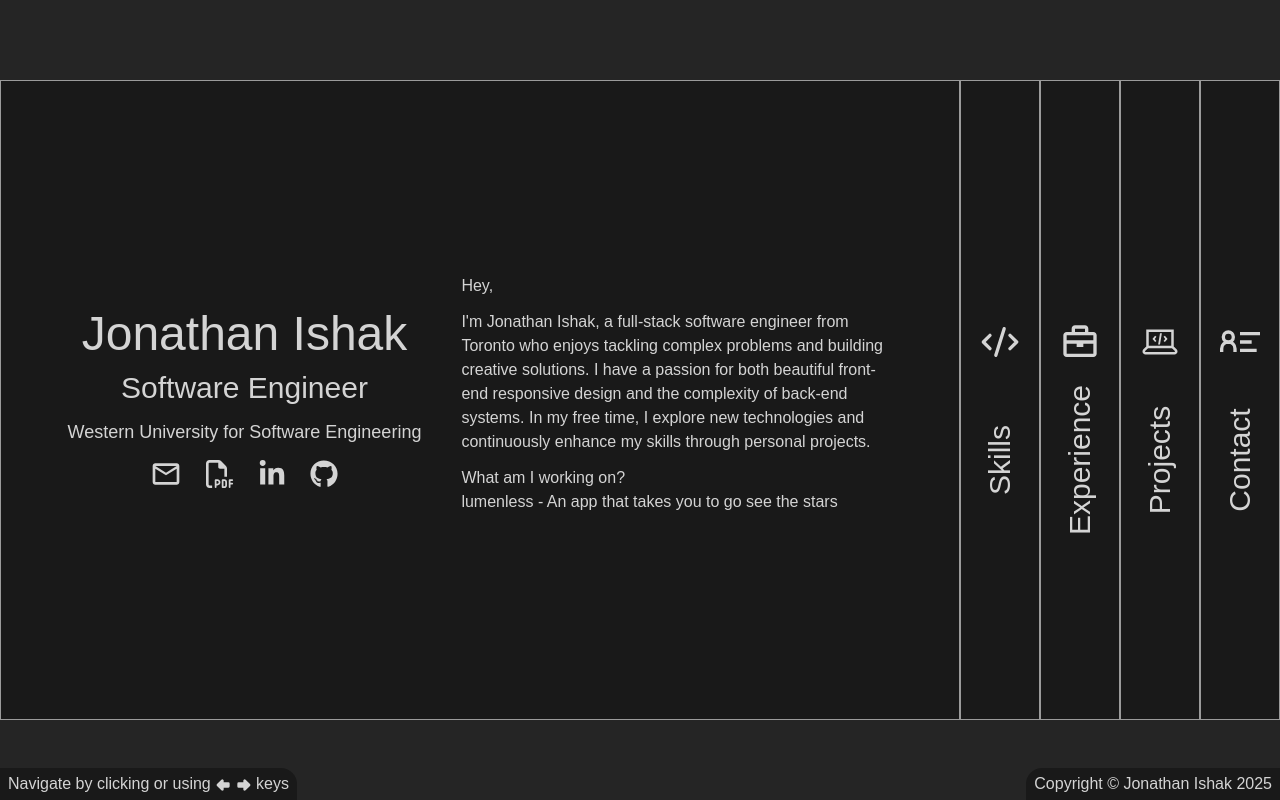
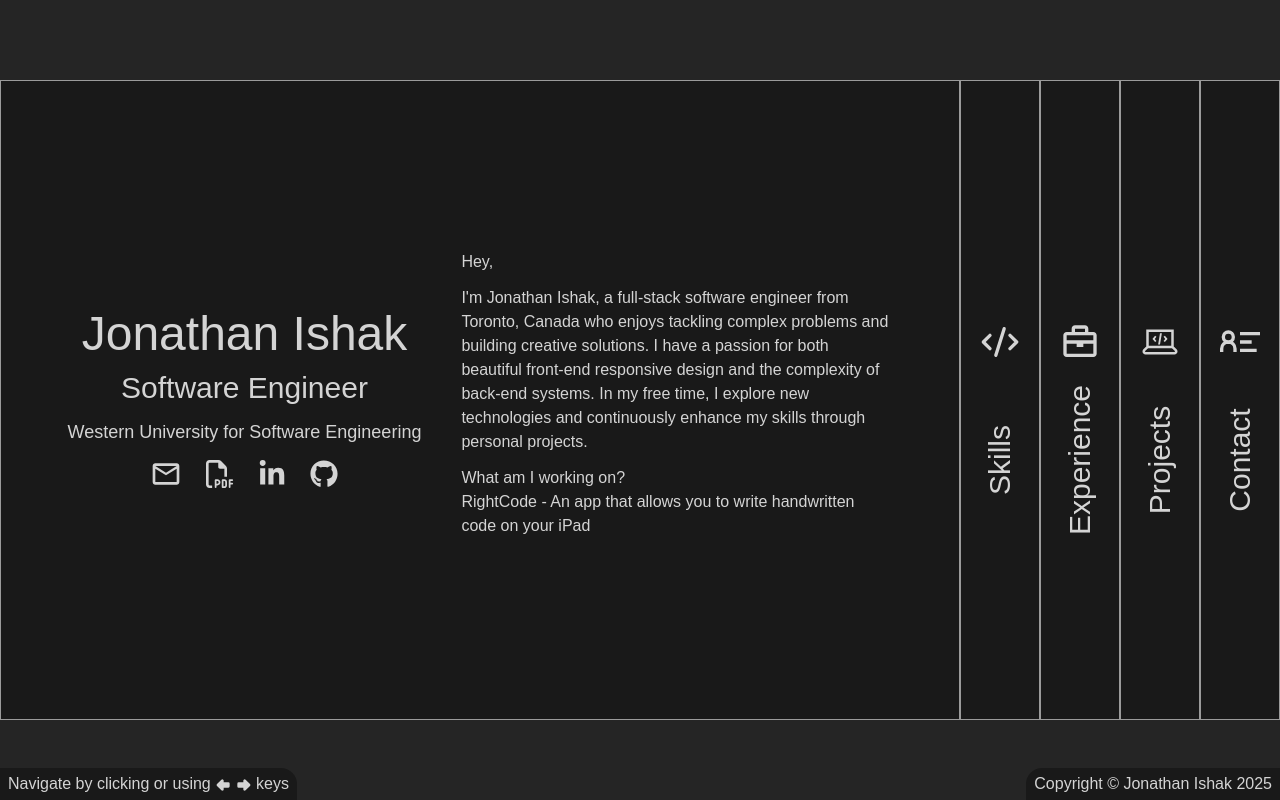
Before and after one commit to numcap/jonathanishak, a Next.js app: page / in a window 1280 px wide. Built offline with nearby package versions, Linux system fonts and the light colour scheme.

Commit message:
Update Home component introduction and add new project to ProjectsData

```diff
--- a/src/app/UI/home.jsx
+++ b/src/app/UI/home.jsx
@@ -30,7 +30,7 @@ export function Home() {
 				<span>Hey,</span>
 				<span>
 					{" "}
-					I'm Jonathan Ishak, a full-stack software engineer from Toronto who
+					I'm Jonathan Ishak, a full-stack software engineer from Toronto, Canada who
 					enjoys tackling complex problems and building creative solutions. I
 					have a passion for both beautiful front-end responsive design and the
 					complexity of back-end systems. In my free time, I explore new
@@ -38,8 +38,7 @@ export function Home() {
 					projects.
 				</span>
 				<span>
-					What am I working on? <br /> lumenless - An app that takes you to go
-					see the stars
+					What am I working on? <br /> RightCode - An app that allows you to write handwritten code on your iPad
 				</span>
 				<span></span>
 			</div>
--- a/src/app/data/index.js
+++ b/src/app/data/index.js
@@ -1,4 +1,11 @@
 export const ProjectsData = [
+	{
+		name: "Elite Finish Auto",
+		tags: ["React", "NextJS", "TailWind", "Formspree"],
+		github: "https://github.com/numcap/elitefinish",
+		link: "https://elitefinishauto.ca",
+		desc: "Built a clean, responsive site for a mobile car detailing business in London, Ontario using React and TailwindCSS. Showcases services, before/after results, and makes it easy for customers to get in touch. Hosted on Vercel which uses Next's SSR (Server Side Rendering) capabilities.",
+	},
 	{
 		name: "Carbon eMission",
 		tags: [
```
